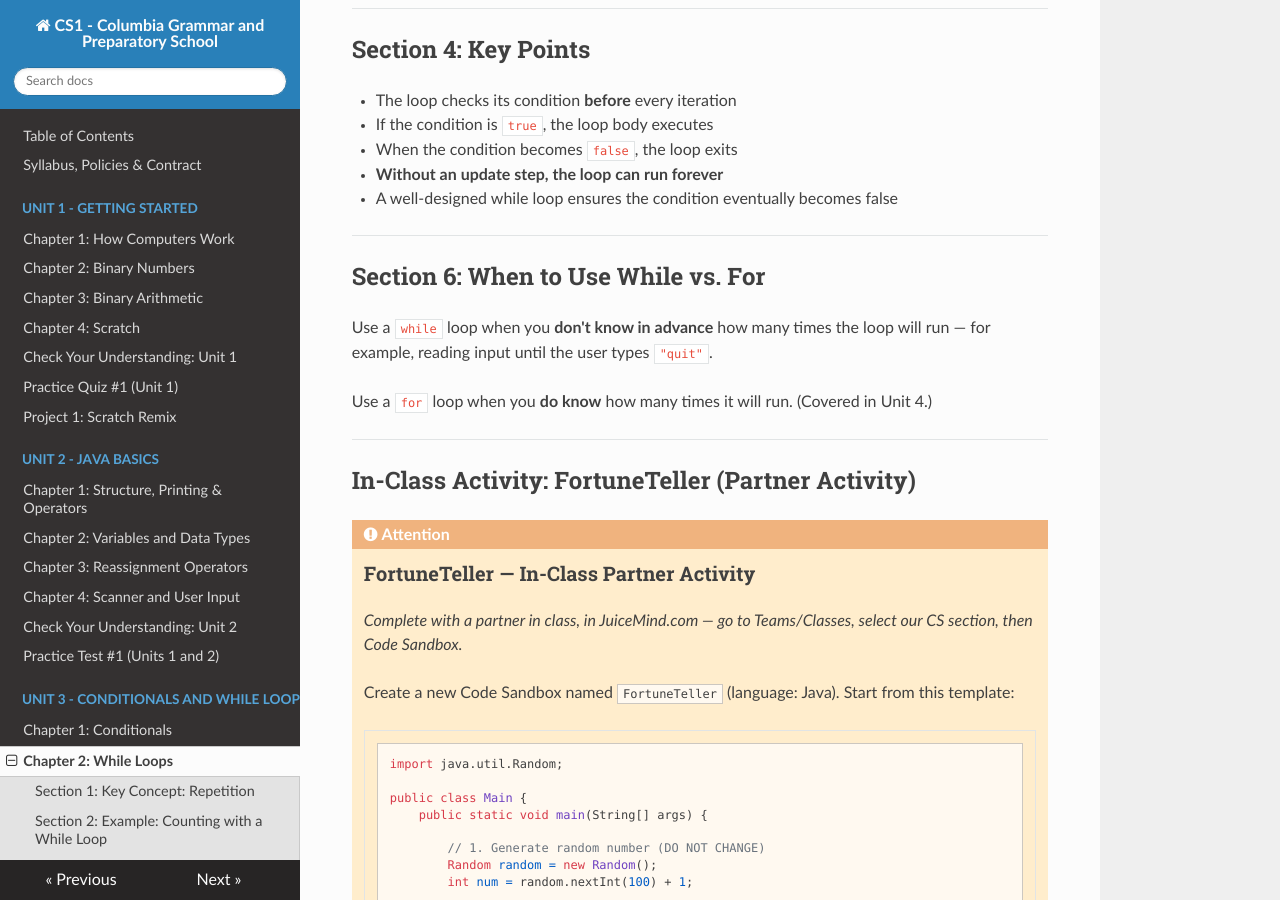
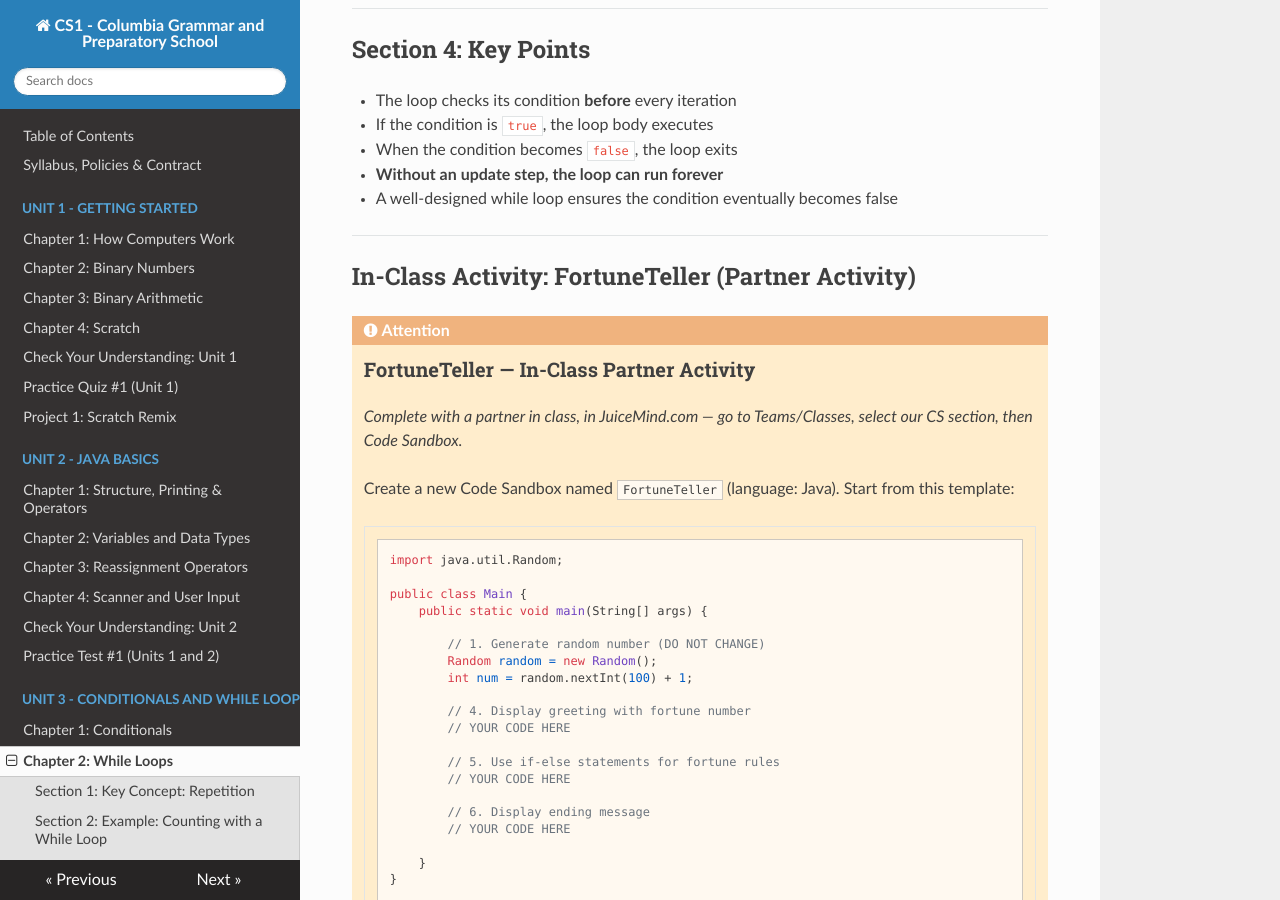
Before and after one commit to kjergens/cs1-site, an MkDocs documentation site: the page built from docs/unit3/notes_02_while_loops.md, in a window 1280 px wide and 900 px high, scrolled down 1695 px. Built offline with MkDocs 1.6.1, drawn with Linux system fonts in a browser that asks for light colours; nearby versions of some CDN libraries.

Commit message:
Delete section on while vs for loop usage
Removed section comparing while and for loops.

```diff
--- a/docs/unit3/notes_02_while_loops.md
+++ b/docs/unit3/notes_02_while_loops.md
@@ -80,13 +80,6 @@ while (x <= 4) {
 - **Without an update step, the loop can run forever**
 - A well-designed while loop ensures the condition eventually becomes false
 
----
-
-## Section 6: When to Use While vs. For
-
-Use a `while` loop when you **don't know in advance** how many times the loop will run — for example, reading input until the user types `"quit"`.
-
-Use a `for` loop when you **do know** how many times it will run. (Covered in Unit 4.)
 
 ---
 
```
